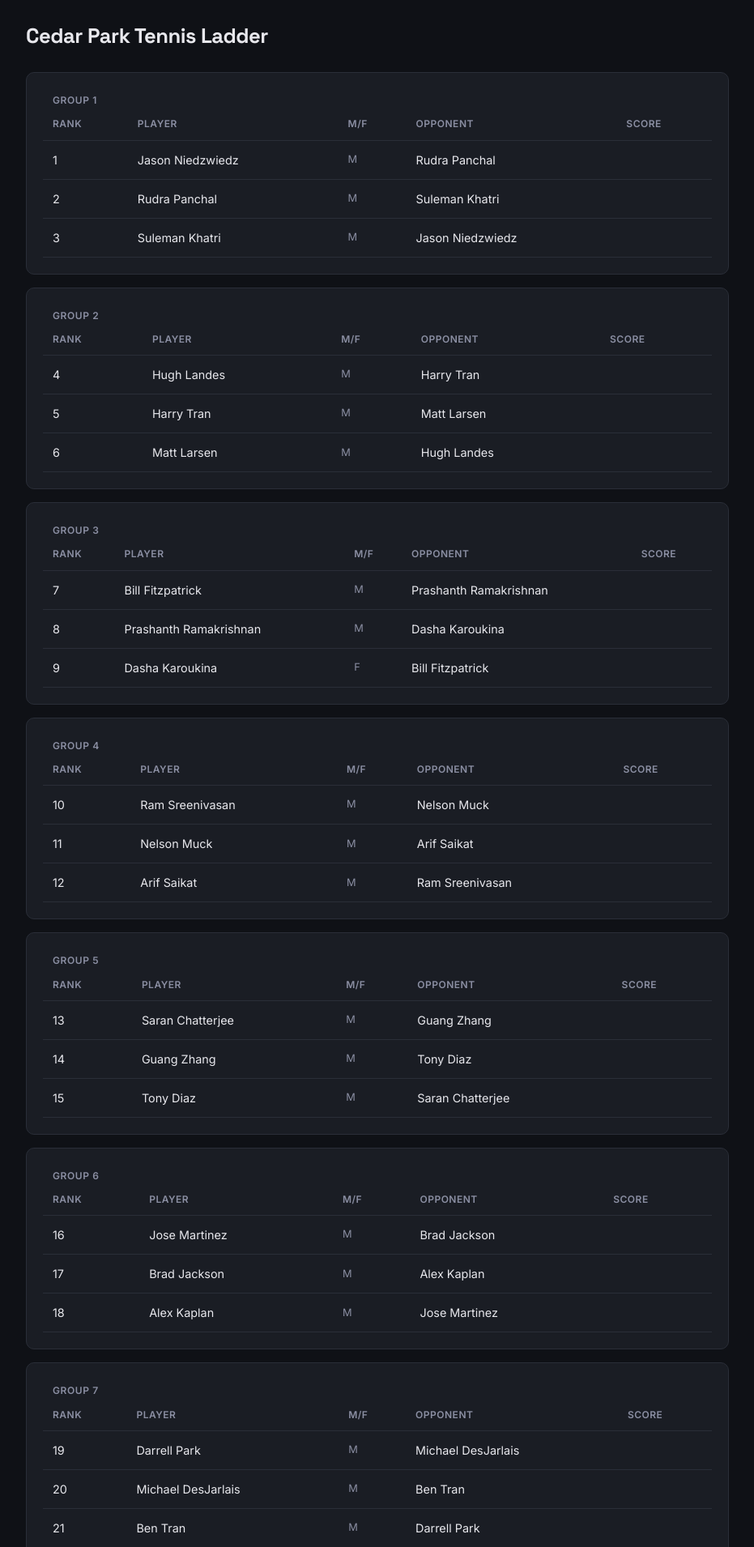
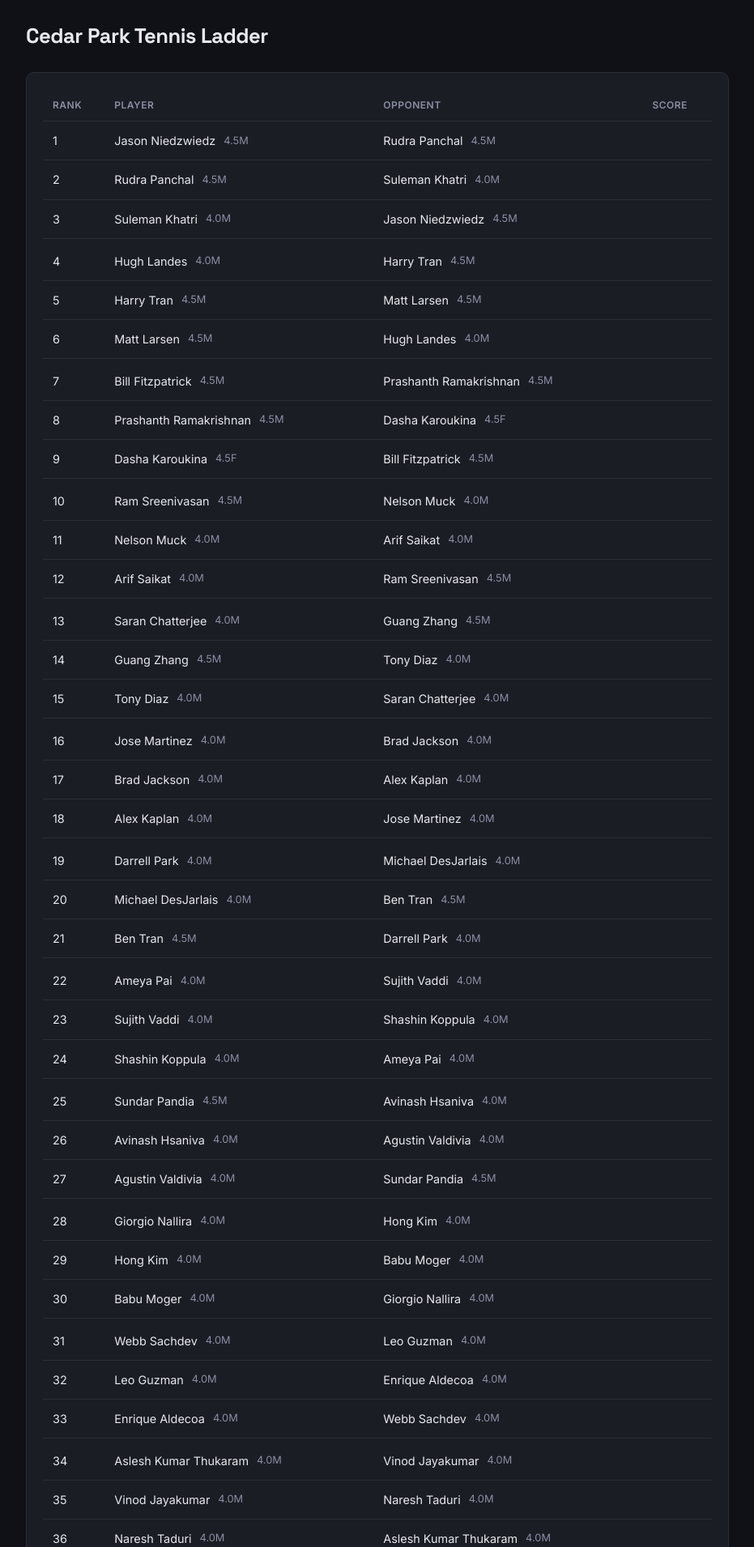
Before and after one commit to kaplanae/rallyrung, a Flask app: page /ladder in a window 1280 px wide. Shown: the part 77-1987 px from the top of the page at 81% size, without its empty margins (174-1105 px from the left). Run offline with Flask 3, Linux system fonts and the light colour scheme; data comes from the database, SQL or seed files in the repository; data that the repository does not hold is empty; some libraries are stand-ins or nearby versions.

Commit message:
Ladder page: single table, inline rating+gender, one header row
Player column now shows "Alex Kaplan 4.0M" format. Removed per-group
headers and M/F column — all in one clean table with spacer rows
between groups.

Co-Authored-By: Claude Opus 4.6 <noreply@anthropic.com>

```diff
--- a/templates/ladder.html
+++ b/templates/ladder.html
@@ -5,20 +5,21 @@
 <h1 class="page-title">{{ ladder_name }} Tennis Ladder</h1>
 
 {% if ladder_groups %}
-{% for lg in ladder_groups %}
-<div class="card" style="{% if not loop.first %}margin-top: 12px;{% endif %}">
-    <div style="padding: 4px 12px 0; font-size: 0.75rem; color: var(--text-muted); font-weight: 600; text-transform: uppercase; letter-spacing: 0.05em;">Group {{ lg.number }}</div>
+<div class="card">
     <table class="ladder-table">
         <thead>
             <tr>
                 <th>Rank</th>
                 <th>Player</th>
-                <th>M/F</th>
                 <th>Opponent</th>
                 <th>Score</th>
             </tr>
         </thead>
         <tbody>
+            {% for lg in ladder_groups %}
+            {% if not loop.first %}
+            <tr><td colspan="4" style="padding: 2px; border: none;"></td></tr>
+            {% endif %}
             {% for r in lg.rows %}
             <tr>
                 <td>{{ r.player.ranking }}</td>
@@ -27,11 +28,8 @@
                         {% if r.player.profile_picture %}
                             <img src="{{ r.player.profile_picture }}" alt="">
                         {% endif %}
-                        {{ r.player.username }}
+                        {{ r.player.username }} <span style="font-size: 0.8rem; color: var(--text-muted);">{{ r.player.ntrp_rating or '' }}{{ r.player.gender or '' }}</span>
                     </div>
-                </td>
-                <td style="font-size: 0.8rem; color: var(--text-muted);">
-                    {{ r.player.gender or '—' }}
                 </td>
                 <td>
                     {% if r.opponent %}
@@ -39,7 +37,7 @@
                         {% if r.opponent.profile_picture %}
                             <img src="{{ r.opponent.profile_picture }}" alt="">
                         {% endif %}
-                        {{ r.opponent.username }}
+                        {{ r.opponent.username }} <span style="font-size: 0.8rem; color: var(--text-muted);">{{ r.opponent.ntrp_rating or '' }}{{ r.opponent.gender or '' }}</span>
                     </div>
                     {% else %}
                         <span style="color: var(--text-muted);">—</span>
@@ -50,10 +48,10 @@
                 </td>
             </tr>
             {% endfor %}
+            {% endfor %}
         </tbody>
     </table>
 </div>
-{% endfor %}
 {% else %}
 <div class="empty-state">
     <p>No players on the ladder yet.</p>
```
